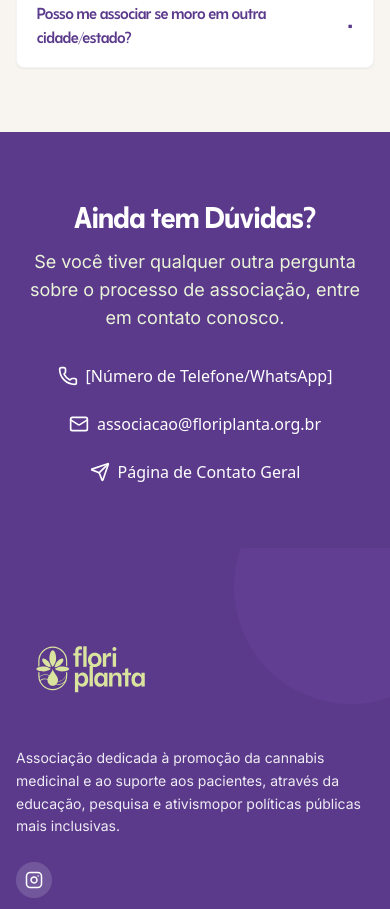
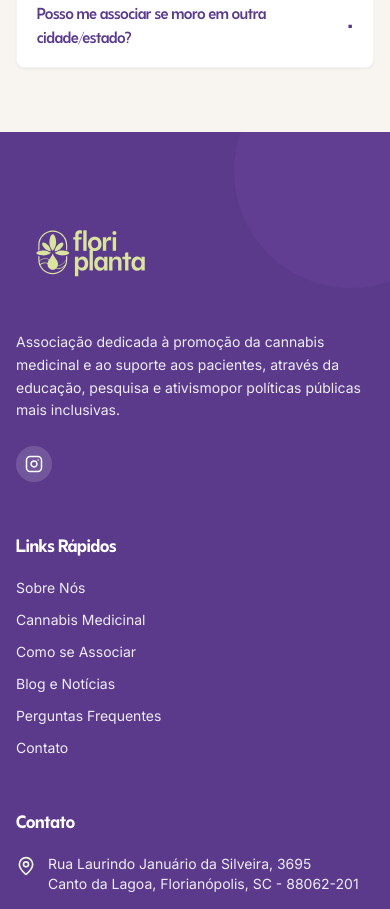
Before and after one commit to voacatofe/floriplanta, a Next.js app: page /associar in a window 390 px wide. Shown: the part 5520-6429 px from the top of the page. Built offline with nearby package versions, Linux system fonts and the light colour scheme; a web font is replaced by a local one.

Commit message:
feat: Remover seção de dúvidas da página associar
- Removida seção 'Ainda tem Dúvidas?' do final da página
- Removidos ícones Mail e Phone não utilizados da importação

```diff
--- a/app/associar/page.tsx
+++ b/app/associar/page.tsx
@@ -1,7 +1,7 @@
 import React from 'react';
 import Link from 'next/link';
 import Footer from "@/components/layout/Footer";
-import { Users, HeartHandshake, BookOpen, Scale, CalendarDays, Handshake, FileText, Mail, Phone, HelpCircle, CheckCircle, Upload, Clock, Send } from 'lucide-react'; // Icons
+import { Users, HeartHandshake, BookOpen, Scale, CalendarDays, Handshake, FileText, HelpCircle, CheckCircle, Upload, Clock, Send } from 'lucide-react'; // Icons
 
 const benefits = [
   {
@@ -227,27 +227,6 @@ export default function AssociarPage() {
         </div>
       </section>
 
-      {/* Contact Section */}
-      <section className="py-16 lg:py-20 bg-brand-purple text-white">
-        <div className="container mx-auto px-4 text-center">
-          <h2 className="font-futuru font-bold text-3xl lg:text-4xl mb-4">Ainda tem Dúvidas?</h2>
-          <p className="font-inter text-brand-light-green text-lg mb-8">
-            Se você tiver qualquer outra pergunta sobre o processo de associação, entre em contato conosco.
-          </p>
-          <div className="flex flex-col md:flex-row justify-center items-center gap-6 md:gap-10">
-            <a href="tel:+55XXXXXXXXXX" className="inline-flex items-center text-white hover:text-brand-light-green transition-colors">
-              <Phone className="w-5 h-5 mr-2" /> [Número de Telefone/WhatsApp]
-            </a>
-            <a href="mailto:associacao@floriplanta.org.br" className="inline-flex items-center text-white hover:text-brand-light-green transition-colors">
-              <Mail className="w-5 h-5 mr-2" /> associacao@floriplanta.org.br {/* Example Email */}
-            </a>
-            <Link href="/contato" className="inline-flex items-center text-white hover:text-brand-light-green transition-colors">
-              <Send className="w-5 h-5 mr-2" /> Página de Contato Geral
-            </Link>
-          </div>
-        </div>
-      </section>
-
       <Footer />
     </main>
   );
```
